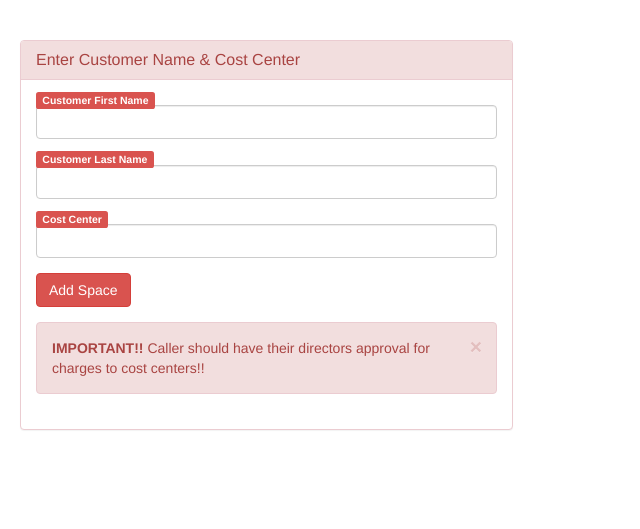
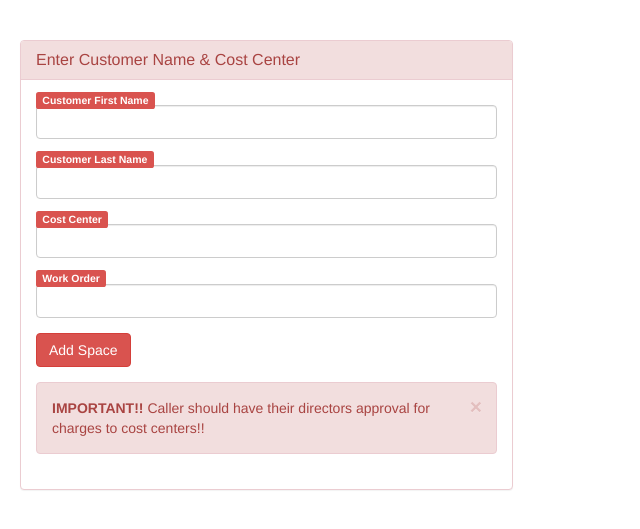
Before and after one commit to JaySpell/isilontools, a Flask app: page /cost in a window 1280 px wide. Shown: the part 51-580 px from the top of the page, without its empty margins (0-640 px from the left). Run offline with Flask 2, Linux system fonts and the light colour scheme; the visitor is signed in with stand-in values (Sample User, id 1); some libraries are stand-ins or nearby versions.

Commit message:
Needed a new field as well..

```diff
--- a/app/templates/cost.html
+++ b/app/templates/cost.html
@@ -18,6 +18,12 @@
     {{ form.cost_center(class_="form-control") }}
   </div>
 </div>
+<span class="label label-danger" id="basic-addon4">Work Order</span>
+<div class="form-group">
+  <div class="input group">
+    {{ form.work_order(class_="form-control") }}
+  </div>
+</div>
 <div class="form-group">
   <button type="submit" class="btn btn-danger">{{ btn_txt }}</button>
 </div>
```
